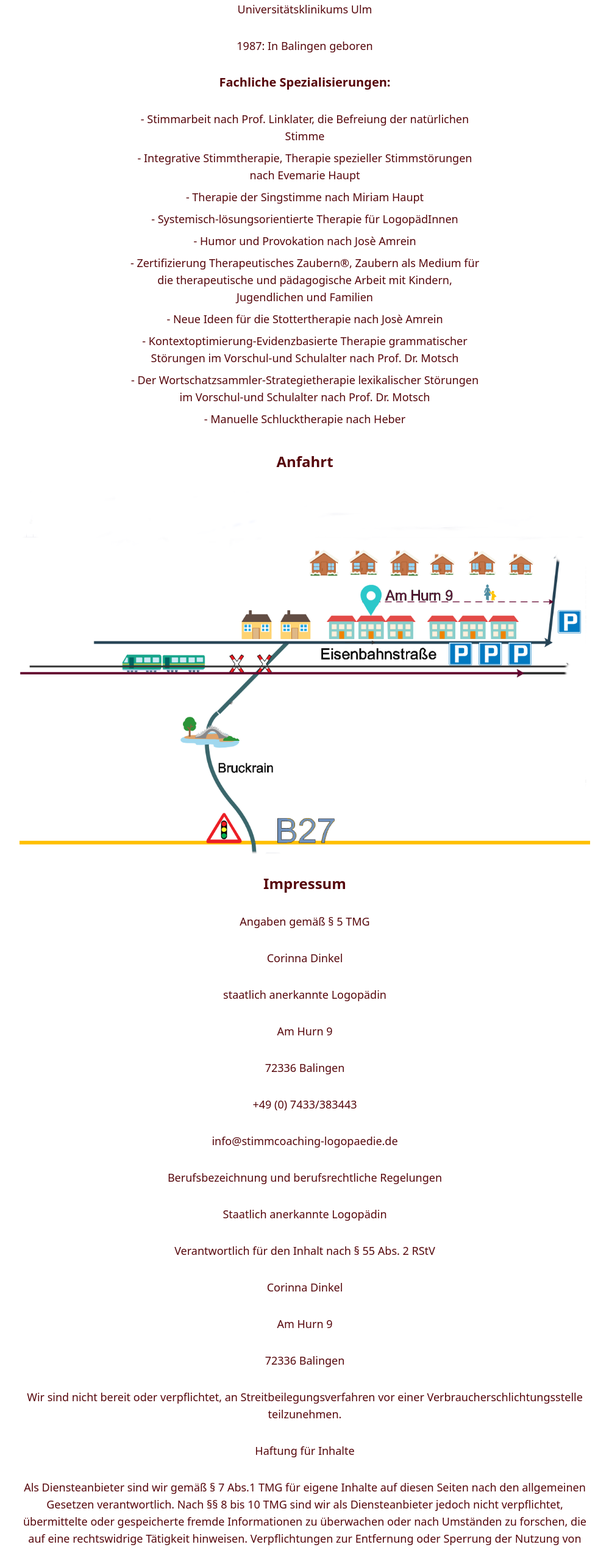
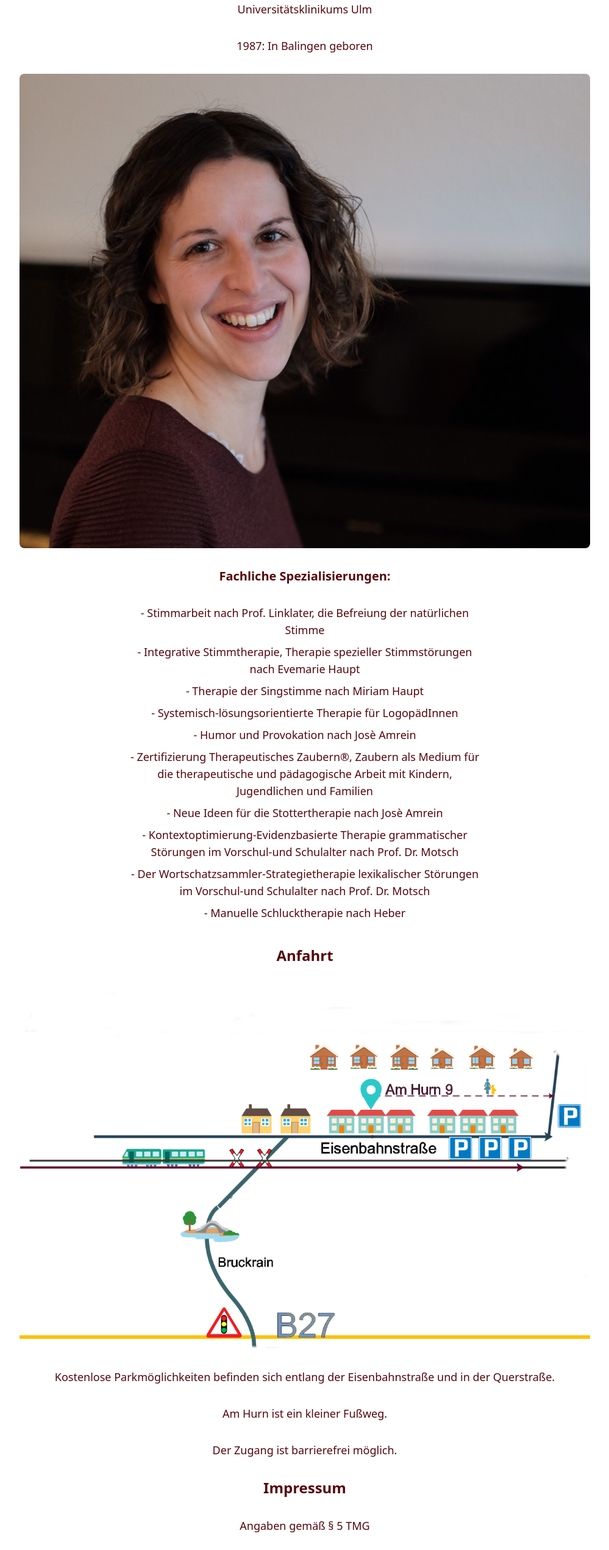
Before and after one commit to ClemensDinkel/Stimm-Logo, a React (Vite) app: page / in a window 1280 px wide. Shown: the part 4146-6688 px from the top of the page at 61% size, without its empty margins (140-1139 px from the left). Built offline with nearby package versions, Linux system fonts and the light colour scheme.

Commit message:
add new image and directions

```diff
--- a/src/ContentArea.tsx
+++ b/src/ContentArea.tsx
@@ -16,7 +16,7 @@ export const ContentArea = () => {
       <p >Ihre Stimme ist Ihre Visitenkarte und ein nicht zu unterschätzender Erfolgsfaktor.</p>
       <Image
         src="/Mic.jpg"
-        alt="Microphone"
+        alt="Mikrophon"
         size={IconSize.md}
       />
       <p>
@@ -97,6 +97,7 @@ export const ContentArea = () => {
       <p>2012-2015: Tätigkeit in logopädischer Praxis in Weißenhorn, Kooperation mit Frühförderstelle</p>
       <p>2008-2011: Ausbildung zur Logopädin an der staatlich anerkannten Schule für Logopädie des Universitätsklinikums Ulm</p>
       <p>1987: In Balingen geboren</p>
+      <Image src="/UeberMich.jpg" alt="Corinna Dinkel" />
       <h2>Fachliche Spezialisierungen:</h2>
       <ul>
         <li>- Stimmarbeit nach Prof. Linklater, die Befreiung der natürlichen Stimme</li>
@@ -112,6 +113,9 @@ export const ContentArea = () => {
       </ul>
       <h1 id={sectionLinks.anfahrt}>Anfahrt</h1>
       <Image src='/Directions.png' alt="weg zur praxis" />
+      <p>Kostenlose Parkmöglichkeiten befinden sich entlang der Eisenbahnstraße und in der Querstraße.</p>
+      <p>Am Hurn ist ein kleiner Fußweg.</p>
+      <p>Der Zugang ist barrierefrei möglich.</p>
       <h1 id={sectionLinks.impressum}>Impressum</h1>
       <p>Angaben gemäß § 5 TMG</p>
       <p>Corinna Dinkel</p>
@@ -168,7 +172,7 @@ export const ContentArea = () => {
           Wenn Sie meine Webseiten aufrufen, ist es technisch notwendig, dass über Ihren Internetbrowser Daten an einen Webserver übermittelt werden.
           Folgende Daten werden während einer laufenden Verbindung zur Kommunikation zwischen Ihrem Internetbrowser und dem Webserver aufgezeichnet:
         </p>
-        <ul>
+        <ul className='text-sm'>
           <li>Datum und Uhrzeit der Anforderung</li>
           <li>Name der angeforderten Datei</li>
           <li>Seite, von der aus die Datei angefordert wurde</li>
--- a/src/components/Image.tsx
+++ b/src/components/Image.tsx
@@ -15,7 +15,6 @@ interface ImageFrameProps {
 interface IconFrameProps {
   src: string;
   alt: string;
-  size?: IconSize;
 }
 
 const sizeToClass = (size: IconSize = IconSize.default) => {
```
Also changed, not shown: public/UeberMich.jpg (added).
